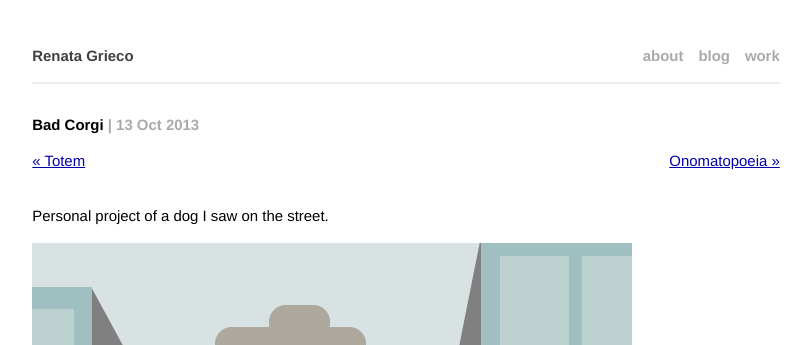
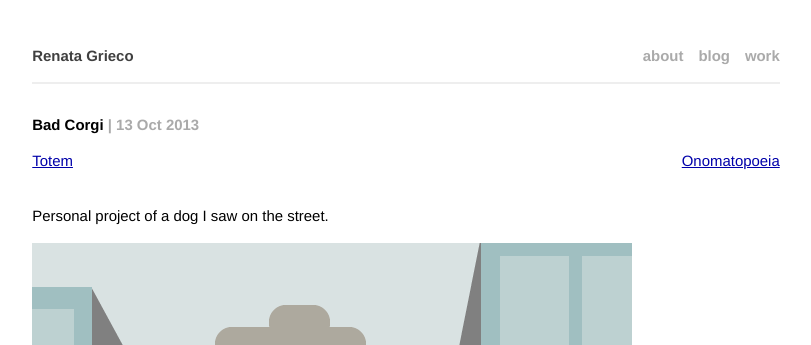
Before and after one commit to renatagrieco/portfolio, a Jekyll site: the page built from _posts/2013-10-13-badcorgi.markdown, in a window 1280 px wide. Shown: the top 345 px of the page, without its empty margins (234-1045 px from the left). Built offline with Jekyll 4.4.1, drawn with Linux system fonts in a browser that asks for light colours; some web fonts are replaced; Markdown is read by kramdown in place of the engine named in the settings.

Commit message:
Revert "Revert 21a0b97..e374bb9"
This reverts commit 4fb18415492369edb229747cbbbc78cc16a9e750.

```diff
--- a/_layouts/work.html
+++ b/_layouts/work.html
@@ -11,16 +11,16 @@ layout: default
         {% if page.previous.url %}
 	    {% if page.previous.url contains '/illustration/' %}
                 <a href="{{ site.baseurl }}{{page.previous.url}}" title="Previous Post:
-{{page.previous.title}}">&laquo; {{page.previous.title}}</a>
+{{page.previous.title}}"> {{page.previous.title}}</a>
         {% endif %}
         {% endif %}
         </div>
 
-        <div class="right">
-        {% if page.next.url %}
-	    {% if page.next.url contains '/illustration/' %}
-                <a href="{{ site.baseurl }}{{page.next.url}}" title="next Post:
-{{page.next.title}}">{{page.next.title}} &raquo; </a>
+<div class="right">
+       {% if page.next.url %}
+	   {% if page.next.url contains '/illustration/' %}
+               <a href="{{ site.baseurl }}{{page.next.url}}" title="next Post:
+{{page.next.title}}">{{page.next.title}} </a>
 		{% else %}
 				<a href="{{ site.baseurl }}/">home</a>
         {% endif %}
```
Also changed, not shown: _posts/2013-10-12-totem.markdown (renamed from _posts/2013-10-12-test-post.markdown), assets/space.png (added).
